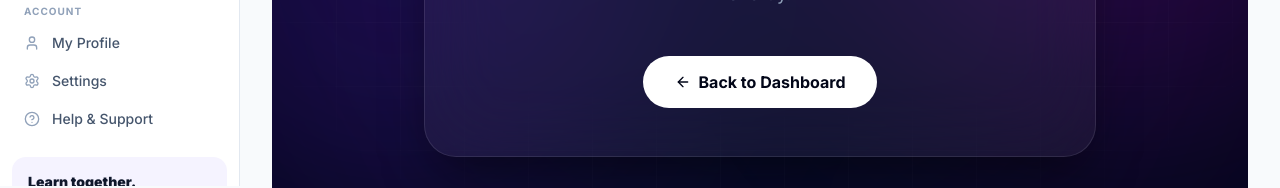
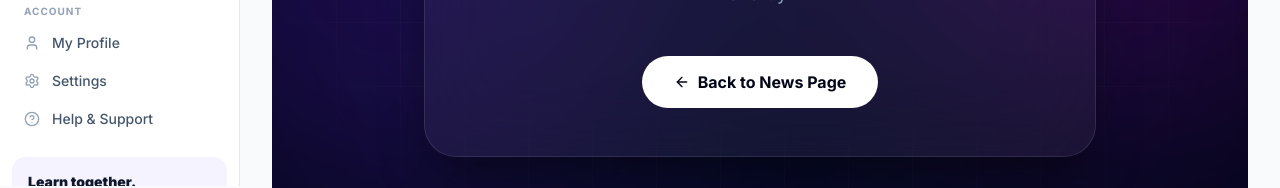
Before and after one commit to Senuja2001/learninghub, a Next.js app in the folder learninghub/: page /roles in a window 1280 px wide. Shown: the part 615-803 px from the top of the page. Built offline with nearby package versions, Linux system fonts and the light colour scheme.

Commit message:
feat(ComingSoon): update link and button text to navigate to News Page

```diff
--- a/learninghub/components/ComingSoon.tsx
+++ b/learninghub/components/ComingSoon.tsx
@@ -95,12 +95,12 @@ export default function ComingSoon() {
           {/* Action */}
           <div className="mt-12 flex justify-center" style={{ transform: "translateZ(30px)" }}>
             <Link
-              href="/dashboard"
+              href="/news"
               className="group/btn relative inline-flex items-center gap-2 overflow-hidden rounded-full bg-white px-8 py-3.5 font-bold text-slate-950 transition-transform hover:scale-105 active:scale-95"
             >
               <div className="absolute inset-0 bg-linear-to-r from-violet-200 to-fuchsia-200 opacity-0 transition-opacity duration-300 group-hover/btn:opacity-100" />
               <ArrowLeft className="relative z-10 size-4 transition-transform group-hover/btn:-translate-x-1" />
-              <span className="relative z-10">Back to Dashboard</span>
+              <span className="relative z-10">Back to News Page</span>
             </Link>
           </div>
         </div>
```
